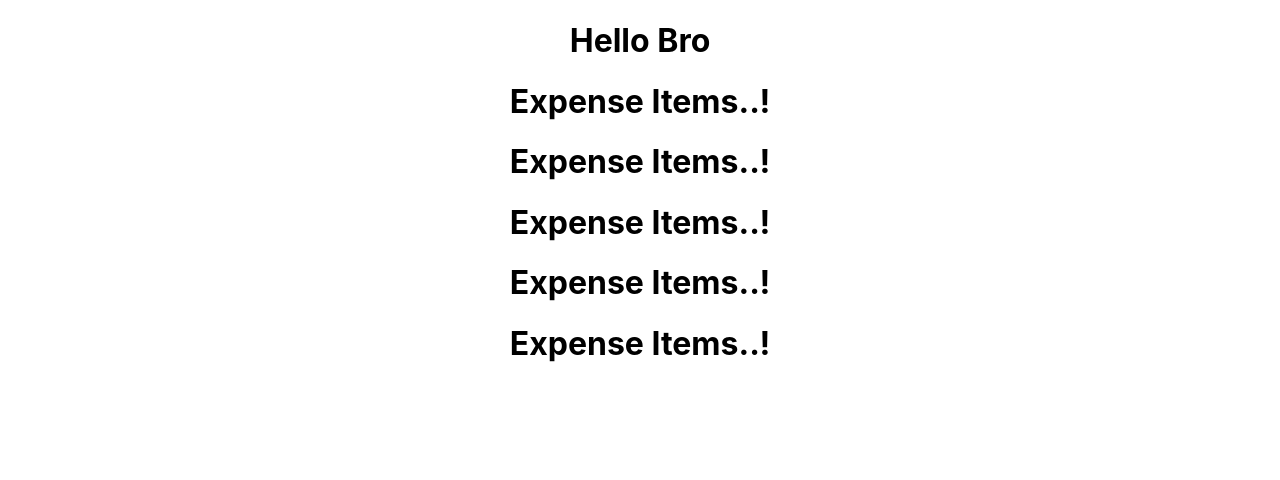
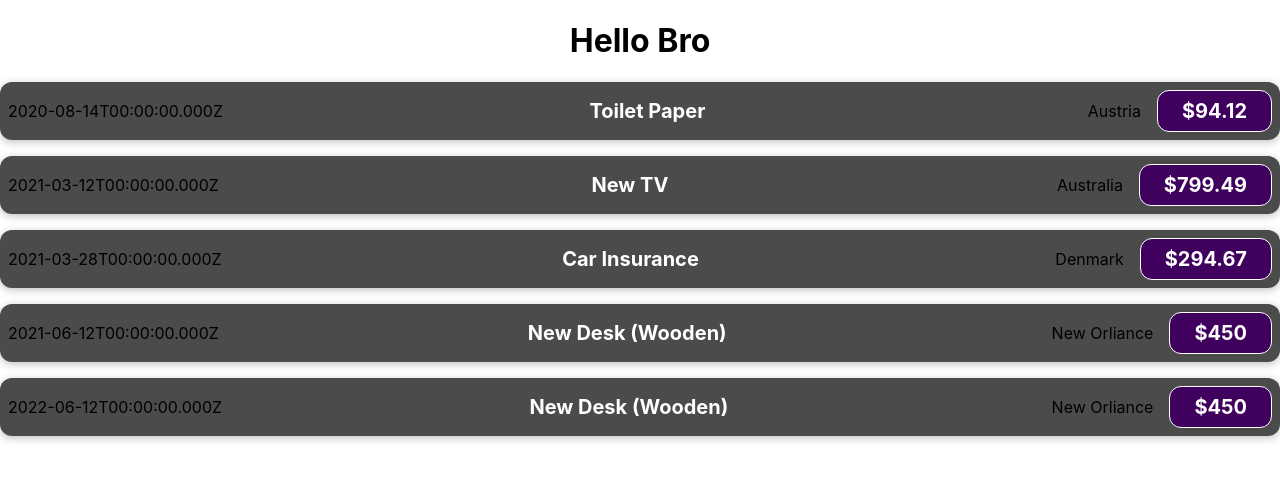
Before and after one commit to FerozShaik96/ExpenseTracker_Basic, a React (Create React App) app: page / in a window 1280 px wide. Shown: the top 480 px of the page. Built offline with nearby package versions, Linux system fonts and the light colour scheme.

Commit message:
using Props

```diff
--- a/src/components/ExpenseItem.js
+++ b/src/components/ExpenseItem.js
@@ -1,4 +1,14 @@
-function ExpenseItem() {
-  return <h1>Expense Items..!</h1>;
+import "./ExpenseItem.css";
+function ExpenseItem(props) {
+  return (
+    <div className="expense-item">
+      <div>{props.date.toISOString()}</div>
+      <div className="expense-item__description">
+        <h2>{props.title}</h2>
+        <div>{props.location}</div>
+        <div className="expense-item__price">${props.amount}</div>
+      </div>
+    </div>
+  );
 }
 export default ExpenseItem;
```
